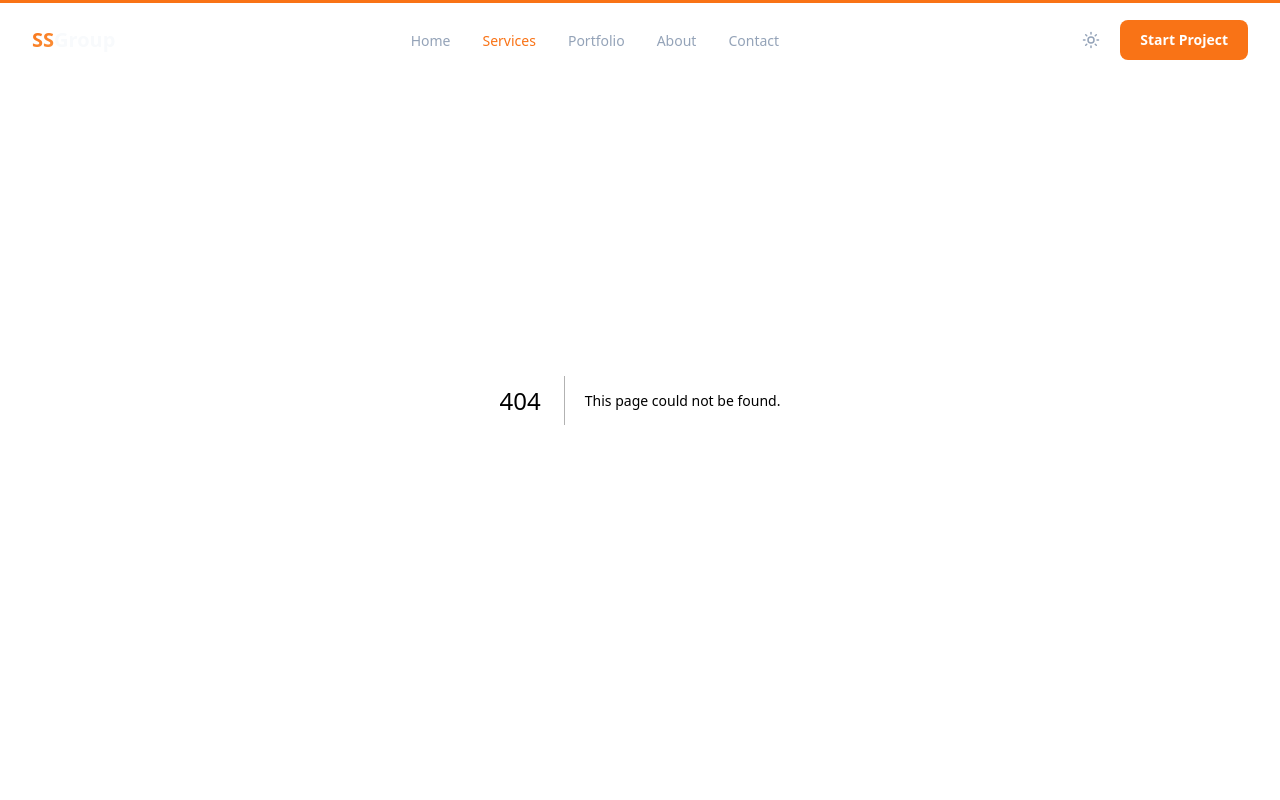
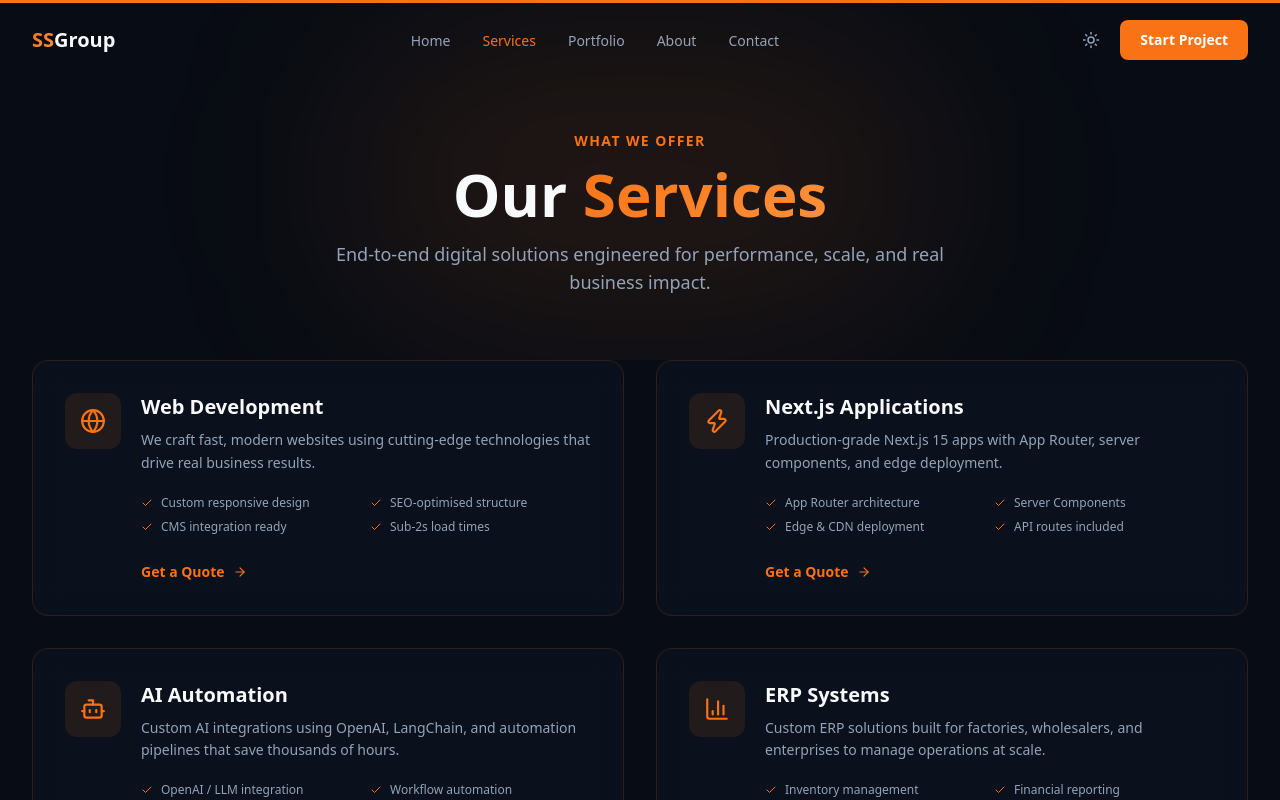
Before and after one commit to shivajitiwari1/SSGroupTech, a Next.js app: page /services in a window 1280 px wide. Before the commit this address had no page. Shown: the top 800 px of the page. Built offline with nearby package versions, Linux system fonts and the light colour scheme.

Commit message:
feat: home page assembly and services page

```diff
--- a/app/page.tsx
+++ b/app/page.tsx
@@ -1,103 +1,27 @@
-import Image from "next/image";
+import Hero from '@/sections/home/Hero'
+import ServicesSection from '@/sections/home/Services'
+import WhyUs from '@/sections/home/WhyUs'
+import TechStack from '@/sections/home/TechStack'
+import Process from '@/sections/home/Process'
+import PortfolioPreview from '@/sections/home/PortfolioPreview'
+import Testimonials from '@/sections/home/Testimonials'
+import Pricing from '@/sections/home/Pricing'
+import FAQ from '@/sections/home/FAQ'
+import ContactCTA from '@/sections/home/ContactCTA'
 
-export default function Home() {
+export default function HomePage() {
   return (
-    <div className="font-sans grid grid-rows-[20px_1fr_20px] items-center justify-items-center min-h-screen p-8 pb-20 gap-16 sm:p-20">
-      <main className="flex flex-col gap-[32px] row-start-2 items-center sm:items-start">
-        <Image
-          className="dark:invert"
-          src="/next.svg"
-          alt="Next.js logo"
-          width={180}
-          height={38}
-          priority
-        />
-        <ol className="font-mono list-inside list-decimal text-sm/6 text-center sm:text-left">
-          <li className="mb-2 tracking-[-.01em]">
-            Get started by editing{" "}
-            <code className="bg-black/[.05] dark:bg-white/[.06] font-mono font-semibold px-1 py-0.5 rounded">
-              app/page.tsx
-            </code>
-            .
-          </li>
-          <li className="tracking-[-.01em]">
-            Save and see your changes instantly.
-          </li>
-        </ol>
-
-        <div className="flex gap-4 items-center flex-col sm:flex-row">
-          <a
-            className="rounded-full border border-solid border-transparent transition-colors flex items-center justify-center bg-foreground text-background gap-2 hover:bg-[#383838] dark:hover:bg-[#ccc] font-medium text-sm sm:text-base h-10 sm:h-12 px-4 sm:px-5 sm:w-auto"
-            href="https://vercel.com/new?utm_source=create-next-app&utm_medium=appdir-template-tw&utm_campaign=create-next-app"
-            target="_blank"
-            rel="noopener noreferrer"
-          >
-            <Image
-              className="dark:invert"
-              src="/vercel.svg"
-              alt="Vercel logomark"
-              width={20}
-              height={20}
-            />
-            Deploy now
-          </a>
-          <a
-            className="rounded-full border border-solid border-black/[.08] dark:border-white/[.145] transition-colors flex items-center justify-center hover:bg-[#f2f2f2] dark:hover:bg-[#1a1a1a] hover:border-transparent font-medium text-sm sm:text-base h-10 sm:h-12 px-4 sm:px-5 w-full sm:w-auto md:w-[158px]"
-            href="https://nextjs.org/docs?utm_source=create-next-app&utm_medium=appdir-template-tw&utm_campaign=create-next-app"
-            target="_blank"
-            rel="noopener noreferrer"
-          >
-            Read our docs
-          </a>
-        </div>
-      </main>
-      <footer className="row-start-3 flex gap-[24px] flex-wrap items-center justify-center">
-        <a
-          className="flex items-center gap-2 hover:underline hover:underline-offset-4"
-          href="https://nextjs.org/learn?utm_source=create-next-app&utm_medium=appdir-template-tw&utm_campaign=create-next-app"
-          target="_blank"
-          rel="noopener noreferrer"
-        >
-          <Image
-            aria-hidden
-            src="/file.svg"
-            alt="File icon"
-            width={16}
-            height={16}
-          />
-          Learn
-        </a>
-        <a
-          className="flex items-center gap-2 hover:underline hover:underline-offset-4"
-          href="https://vercel.com/templates?framework=next.js&utm_source=create-next-app&utm_medium=appdir-template-tw&utm_campaign=create-next-app"
-          target="_blank"
-          rel="noopener noreferrer"
-        >
-          <Image
-            aria-hidden
-            src="/window.svg"
-            alt="Window icon"
-            width={16}
-            height={16}
-          />
-          Examples
-        </a>
-        <a
-          className="flex items-center gap-2 hover:underline hover:underline-offset-4"
-          href="https://nextjs.org?utm_source=create-next-app&utm_medium=appdir-template-tw&utm_campaign=create-next-app"
-          target="_blank"
-          rel="noopener noreferrer"
-        >
-          <Image
-            aria-hidden
-            src="/globe.svg"
-            alt="Globe icon"
-            width={16}
-            height={16}
-          />
-          Go to nextjs.org →
-        </a>
-      </footer>
-    </div>
-  );
+    <>
+      <Hero />
+      <ServicesSection />
+      <WhyUs />
+      <TechStack />
+      <Process />
+      <PortfolioPreview />
+      <Testimonials />
+      <Pricing />
+      <FAQ />
+      <ContactCTA />
+    </>
+  )
 }
--- /dev/null
+++ b/app/services/page.tsx
@@ -0,0 +1,20 @@
+import type { Metadata } from 'next'
+import ServicesHero from '@/sections/services/ServicesHero'
+import ServicesGrid from '@/sections/services/ServicesGrid'
+import ContactCTA from '@/sections/home/ContactCTA'
+
+export const metadata: Metadata = {
+  title: 'Services | SSGroup — Web, AI, ERP & SaaS Development',
+  description:
+    'Explore our full range of software development services: Next.js, AI automation, ERP, CRM, SaaS, API integrations, and SEO.',
+}
+
+export default function ServicesPage() {
+  return (
+    <>
+      <ServicesHero />
+      <ServicesGrid />
+      <ContactCTA />
+    </>
+  )
+}
--- /dev/null
+++ b/sections/services/ServicesGrid.tsx
@@ -0,0 +1,59 @@
+'use client'
+import { motion } from 'framer-motion'
+import Link from 'next/link'
+import { Check, ArrowRight } from 'lucide-react'
+import { services } from '@/data/services'
+import { useInView } from '@/hooks/useInView'
+
+export default function ServicesGrid() {
+  const { ref, isInView } = useInView()
+
+  return (
+    <section className="pb-24">
+      <div className="max-w-7xl mx-auto px-4 sm:px-6 lg:px-8">
+        <div ref={ref} className="grid grid-cols-1 lg:grid-cols-2 gap-8">
+          {services.map((service, i) => {
+            const Icon = service.icon
+            return (
+              <motion.div
+                key={service.id}
+                initial={{ opacity: 0, y: 30 }}
+                animate={isInView ? { opacity: 1, y: 0 } : {}}
+                transition={{ delay: i * 0.1 }}
+                className="glass rounded-2xl p-8 hover:border-brand-orange/30 transition-all duration-300 group"
+              >
+                <div className="flex items-start gap-5">
+                  <div className="w-14 h-14 bg-brand-orange/10 rounded-xl flex items-center justify-center flex-shrink-0 group-hover:bg-brand-orange/20 transition-colors duration-200">
+                    <Icon size={26} className="text-brand-orange" />
+                  </div>
+                  <div className="flex-1">
+                    <h2 className="font-display font-bold text-xl text-[var(--text-primary)] mb-2">
+                      {service.title}
+                    </h2>
+                    <p className="text-[var(--text-muted)] text-sm leading-relaxed mb-5">
+                      {service.description}
+                    </p>
+                    <ul className="grid grid-cols-2 gap-2 mb-6">
+                      {service.benefits.map((b) => (
+                        <li key={b} className="flex items-center gap-2 text-xs text-[var(--text-muted)]">
+                          <Check size={12} className="text-brand-orange flex-shrink-0" />
+                          {b}
+                        </li>
+                      ))}
+                    </ul>
+                    <Link
+                      href="/contact"
+                      className="inline-flex items-center gap-2 text-[color:var(--accent-orange)] font-semibold text-sm hover:gap-3 transition-all duration-200"
+                    >
+                      Get a Quote <ArrowRight size={14} />
+                    </Link>
+                  </div>
+                </div>
+              </motion.div>
+            )
+          })}
+        </div>
+      </div>
+    </section>
+  )
+}
--- /dev/null
+++ b/sections/services/ServicesHero.tsx
@@ -0,0 +1,25 @@
+'use client'
+import { motion } from 'framer-motion'
+
+export default function ServicesHero() {
+  return (
+    <section className="pt-32 pb-16 text-center relative overflow-hidden">
+      <div className="absolute inset-0 pointer-events-none">
+        <div className="absolute top-1/2 left-1/2 -translate-x-1/2 -translate-y-1/2 w-[600px] h-[300px] bg-brand-orange/10 rounded-full blur-[100px]" />
+      </div>
+      <div className="max-w-4xl mx-auto px-4 sm:px-6 lg:px-8 relative z-10">
+        <motion.div initial={{ opacity: 0, y: 20 }} animate={{ opacity: 1, y: 0 }} transition={{ duration: 0.6 }}>
+          <span className="text-[color:var(--accent-orange)] font-semibold text-sm uppercase tracking-widest">
+            What We Offer
+          </span>
+          <h1 className="text-5xl lg:text-6xl font-display font-bold text-[var(--text-primary)] mt-3 mb-4">
+            Our <span className="text-gradient">Services</span>
+          </h1>
+          <p className="text-[var(--text-muted)] text-lg max-w-2xl mx-auto">
+            End-to-end digital solutions engineered for performance, scale, and real business impact.
+          </p>
+        </motion.div>
+      </div>
+    </section>
+  )
+}
```
